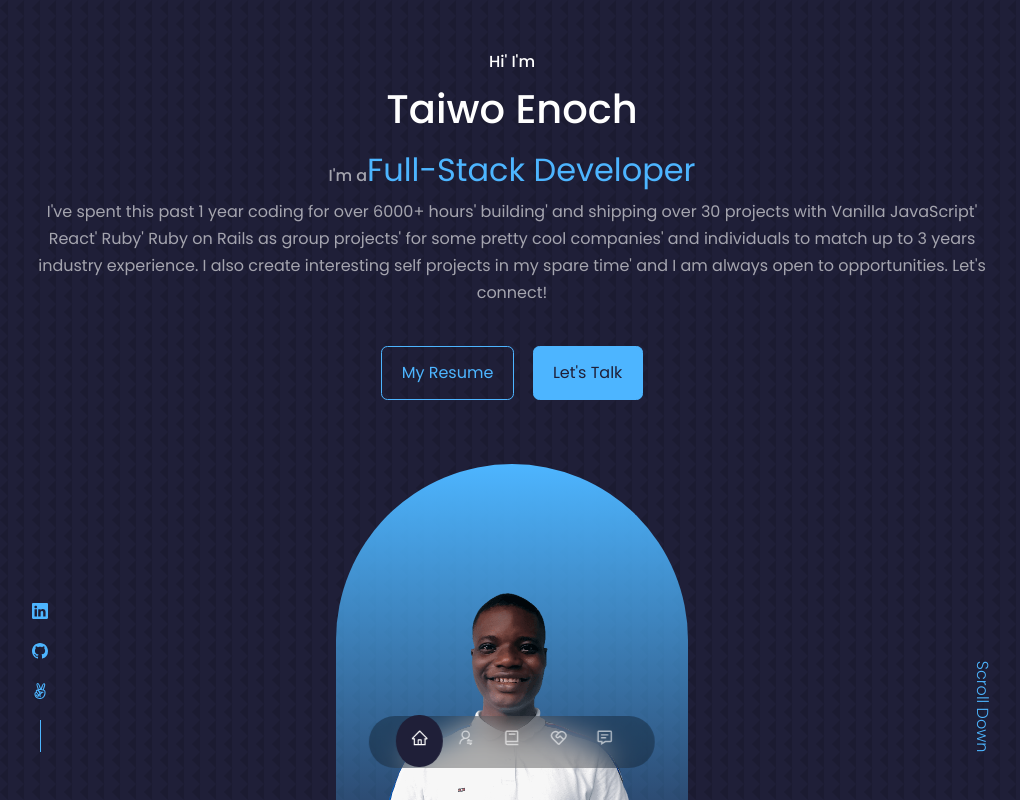
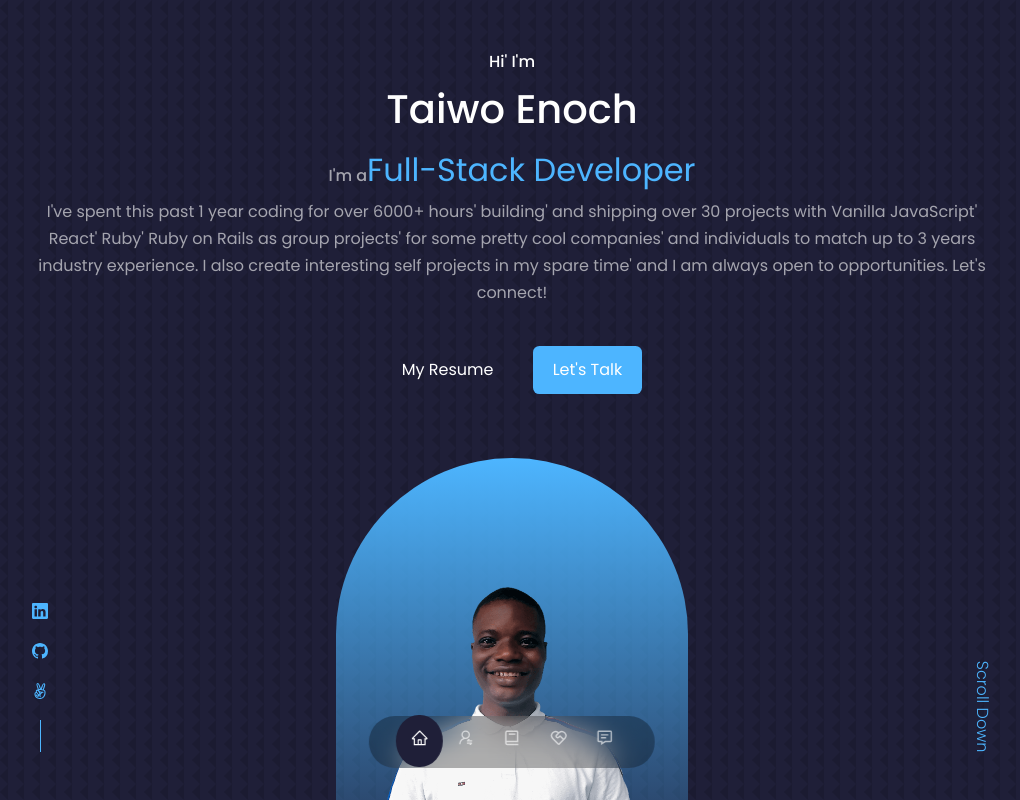
Before and after one commit to TaiwoEnoch/portfolio, a React (Create React App) app: page / in a window 1280 px wide. Shown: the top 800 px of the page, without its empty margins (128-1148 px from the left). Built offline with nearby package versions, Linux system fonts and the light colour scheme; the HTML template or start-up script is replaced by a standard one.

Commit message:
Make some changes transition to the buttons.

```diff
--- a/src/components/header/header.css
+++ b/src/components/header/header.css
@@ -16,6 +16,40 @@ header {
   display: flex;
   gap: 1.2rem;
   justify-content: center;
+}
+
+.btn {
+  padding: 10px 20px;
+  color: white;
+  border: none;
+  cursor: pointer;
+  position: relative;
+  overflow: hidden;
+  transition: background-color 2s;
+}
+
+.btn::before {
+  content: "";
+  position: absolute;
+  top: 0;
+  left: -100%;
+  width: 100%;
+  height: 100%;
+  background: linear-gradient(45deg, transparent, rgba(37, 16, 16, 0.976));
+  color: #fff;
+  transition: left 3s;
+}
+
+.btn:hover,
+.btn:focus {
+  background-color: #0056b3;
+  color: #fff;
+}
+
+.btn:hover::before,
+.btn:focus::before {
+  left: 0;
+  color: #fff;
 }
 
 /* ************* HEADER SOCIALS  ********* */
```
